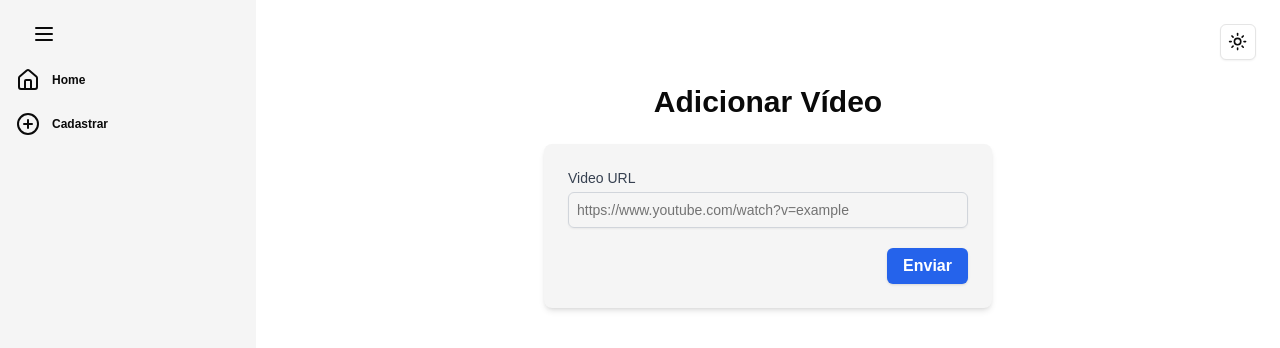
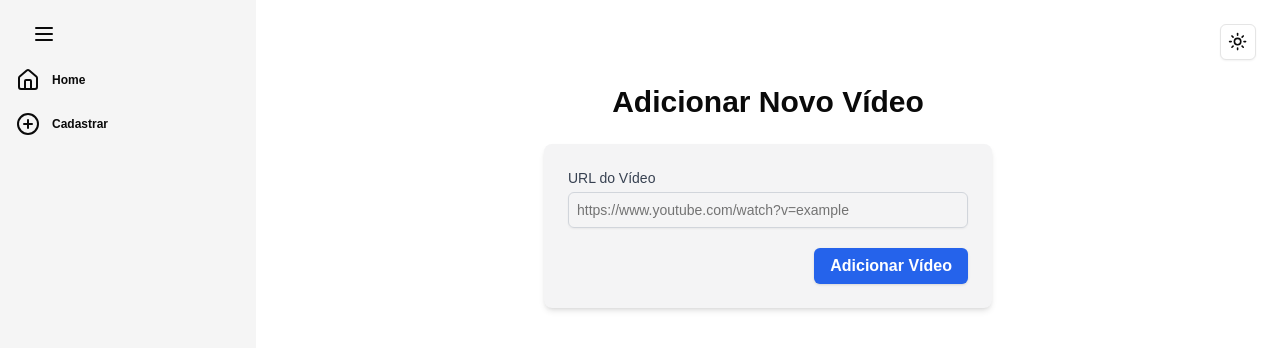
Before and after one commit to deivisonisidoro/test_globo, a Next.js app: page /register in a window 1280 px wide. Shown: the top 348 px of the page. Built offline with nearby package versions, Linux system fonts and the light colour scheme.

Commit message:
feat: fetching data to api

```diff
--- a/src/app/register/page.tsx
+++ b/src/app/register/page.tsx
@@ -2,14 +2,19 @@
 
 import PageContainer from "@/components/page-container";
 import { Input } from "@/components/ui/input";
-import React from "react";
+import React, { useState } from "react";
 import { useForm } from "react-hook-form";
 import { zodResolver } from "@hookform/resolvers/zod";
 import { Button } from "@/components/ui/button";
 import { videoSchema } from "./schema";
 import { Schema } from "./@types/video-form-data";
+import { addVideo } from "@/services/api/videos"; // Importa a função da API
 
 const Register: React.FC = () => {
+  const [loading, setLoading] = useState(false);
+  const [errorMessage, setErrorMessage] = useState("");
+  const [successMessage, setSuccessMessage] = useState("");
+
   const {
     register,
     handleSubmit,
@@ -18,20 +23,38 @@ const Register: React.FC = () => {
     resolver: zodResolver(videoSchema),
   });
 
-  const onSubmit = (data: Schema) => {
-    console.log(data);
+  const onSubmit = async (data: Schema) => {
+    setLoading(true);
+    setErrorMessage("");
+    setSuccessMessage("");
+
+    try {
+      const response = await addVideo(data.url);
+
+      setSuccessMessage(response.message);
+    } catch (error) {
+      if (error instanceof Error) {
+        console.error("Error adding video:", error.message);
+        setErrorMessage(error.message);
+      } else {
+        console.error("An unknown error occurred");
+        setErrorMessage("Ocorreu um erro desconhecido");
+      }
+    } finally {
+      setLoading(false);
+    }
   };
 
   return (
     <PageContainer>
-      <h1 className="text-3xl font-bold mb-6 text-center">Adicionar Vídeo</h1>
+      <h1 className="text-3xl font-bold mb-6 text-center">Adicionar Novo Vídeo</h1>
       <form
         onSubmit={handleSubmit(onSubmit)}
-        className="bg-secondary shadow-md rounded-lg p-6 space-y-5 max-w-md mx-auto"
+        className="bg-zinc-100 dark:bg-gray-800 shadow-md rounded-lg p-6 space-y-5 max-w-md mx-auto"
       >
         <div>
           <label htmlFor="url" className="block text-sm font-medium text-gray-700 dark:text-gray-300">
-            Video URL
+            URL do Vídeo
           </label>
           <Input
             id="url"
@@ -47,12 +70,13 @@ const Register: React.FC = () => {
             <p className="mt-1 text-red-500 text-sm">{errors.url.message}</p>
           )}
         </div>
+
+        {errorMessage && <p className="text-red-500">{errorMessage}</p>}
+        {successMessage && <p className="text-green-500">{successMessage}</p>}
+
         <div className="flex justify-end">
-          <Button
-            type="submit"
-            className="bg-blue-600 hover:bg-blue-700 text-white font-semibold py-2 px-4 rounded-md text-base"
-          >
-            Enviar
+          <Button type="submit" className="bg-blue-600 hover:bg-blue-700 text-white font-semibold py-2 px-4 rounded-md text-base" disabled={loading}>
+            {loading ? "Adicionando..." : "Adicionar Vídeo"}
           </Button>
         </div>
       </form>
--- /dev/null
+++ b/src/services/api/videos.ts
@@ -0,0 +1,30 @@
+const apiUrl = process.env.NEXT_PUBLIC_API_URL;
+
+
+export const addVideo = async (url: string) => {
+
+    if (!apiUrl) {
+      throw new Error("API URL is not defined");
+    }
+
+    try {
+      const response = await fetch(`${apiUrl}/videos`, {
+        method: "POST",
+        headers: {
+          "Content-Type": "application/json",
+        },
+        body: JSON.stringify({ url }),
+      });
+
+      const data = await response.json();
+
+      if (!response.ok) {
+        throw new Error(data.detail);
+      }
+
+      return data;
+    } catch (error) {
+      console.error("Error adding video:", error);
+      throw error;
+    }
+  };
```
Also changed, not shown: 1 other file (tests, documents, lock files or other folders).
